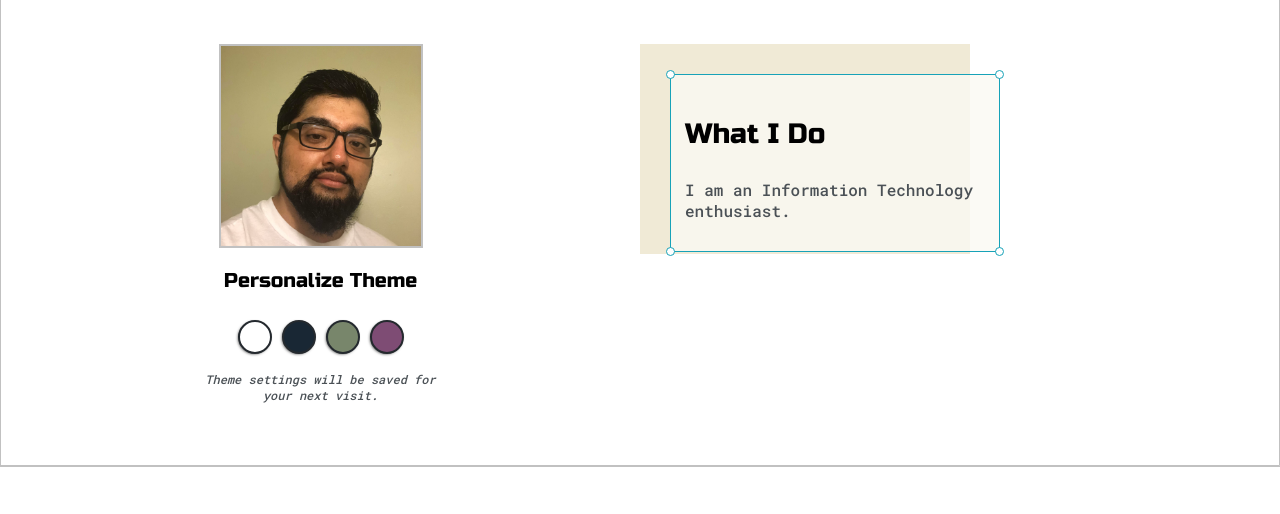
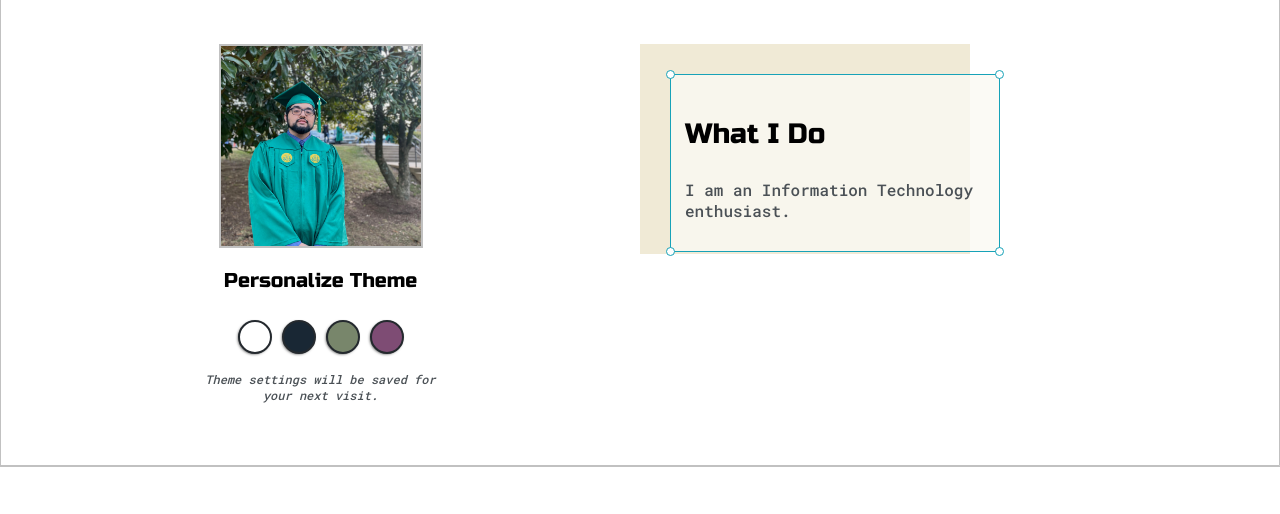
Before and after one commit to Nomide/portfolio, a plain HTML site: page index.html in a window 1280 px wide. Shown: the part 214-728 px from the top of the page. Drawn offline with Linux system fonts and the light colour scheme.

Commit message:
Grad Noman

```diff
--- a/index.html
+++ b/index.html
@@ -50,7 +50,7 @@
                     <div class="greeting-wrapper">
                         <h1>Hi, I'm Noman Masood</h1>
                     </div>
-                    <img id="profile_pic" src="images/noman.jpg">
+                    <img id="profile_pic" src="images/noman_gown.jpg">
                     <h5 style="text-align: center; line-height: 0;">Personalize Theme</h5>
 
                     <div id="theme-options-wrapper">
```
Also changed, not shown: images/noman_gown.jpg (added).
